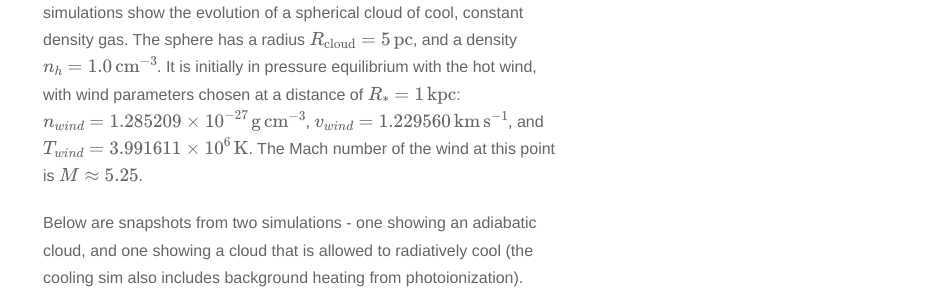
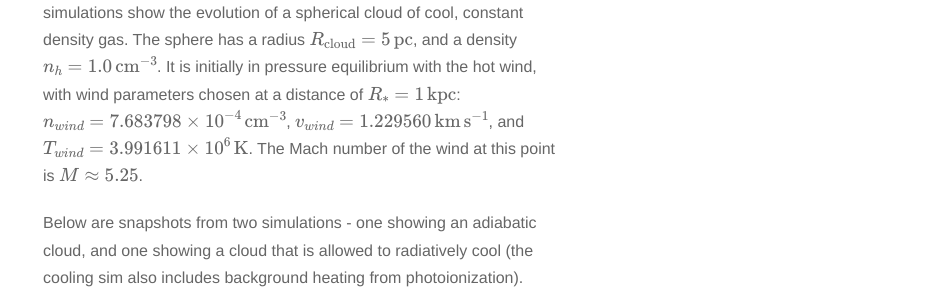
Before and after one commit to evaneschneider/site, a Jekyll site: the page built from _posts/2016-1-25-sphere-wind-model.markdown, in a window 1280 px wide and 900 px high. Shown: the part 329-625 px from the top of the window, without its empty margins (337-1280 px from the left). Built offline with Jekyll 4.4.1, drawn with Linux system fonts in a browser that asks for light colours; nearby versions of some CDN libraries; formulas are drawn with MathJax 3.

Commit message:
minor changes

```diff
--- a/_posts/2016-1-25-sphere-wind-model.markdown
+++ b/_posts/2016-1-25-sphere-wind-model.markdown
@@ -8,7 +8,7 @@ Using the hot wind model discussed in the previous post, the following simulatio
 show the evolution of a spherical cloud of cool, constant density gas. The sphere has a
 radius $$R_{\mathrm{cloud}} = 5\,\mathrm{pc}$$, and a density $$n_h = 1.0 \,\mathrm{cm}^{-3}$$. It is initially
 in pressure equilibrium with the hot wind, with wind parameters chosen at a distance of $$R_{*} = 1\,\mathrm{kpc}$$:
-$$n_{wind} = 1.285209 \times 10^{-27}\,\mathrm{g}\,\mathrm{cm}^{-3}$$, $$v_{wind} = 1.229560\,\mathrm{km}\,\mathrm{s}^{-1}$$,
+$$n_{wind} = 7.683798 \times 10^{-4}\,\mathrm{cm}^{-3}$$, $$v_{wind} = 1.229560\,\mathrm{km}\,\mathrm{s}^{-1}$$,
 and $$T_{wind} = 3.991611 \times 10^{6}\,\mathrm{K}$$. The Mach number of the wind at this point is $$M \approx 5.25$$.
 
 Below are snapshots from two simulations - one showing an adiabatic cloud, and one showing a cloud
```
